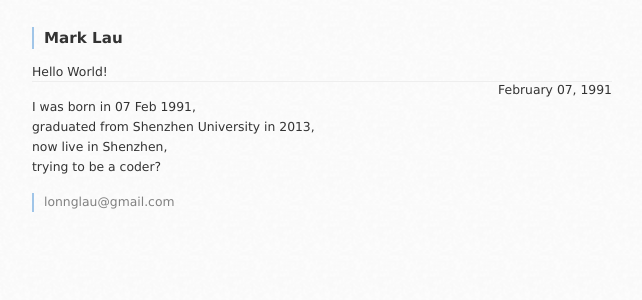
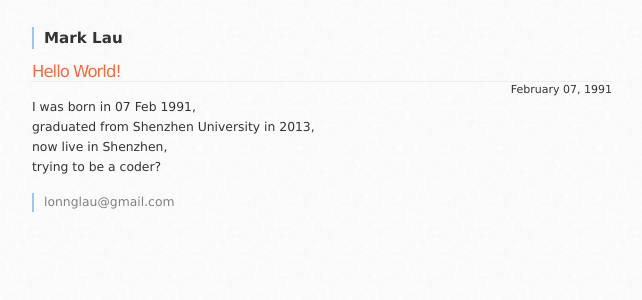
Before and after one commit to yuel/lonn.github.com, a Jekyll site: the page built from _posts/1991-02-07-hello-world.md, in a window 1280 px wide. Shown: the top 300 px of the page, without its empty margins (213-855 px from the left). Built offline with Jekyll 4.4.1, drawn with Linux system fonts in a browser that asks for light colours.

Commit message:
Update screen.css

```diff
--- a/css/screen.css
+++ b/css/screen.css
@@ -124,13 +124,15 @@ ul.posts li a:hover {
 }
 
 .post-title {
-    font-size: 0.9em;
+    font-size: 1.2em;
     border-bottom: 1px solid #eee;
+    letter-spacing: -1px;
+    color: #f36c3d;
 }
 
 .post-meta {
     text-align: right;
-    font-size: 0.9em;
+    font-size: 0.8em;
 }
 
 .content ol ul {
```
